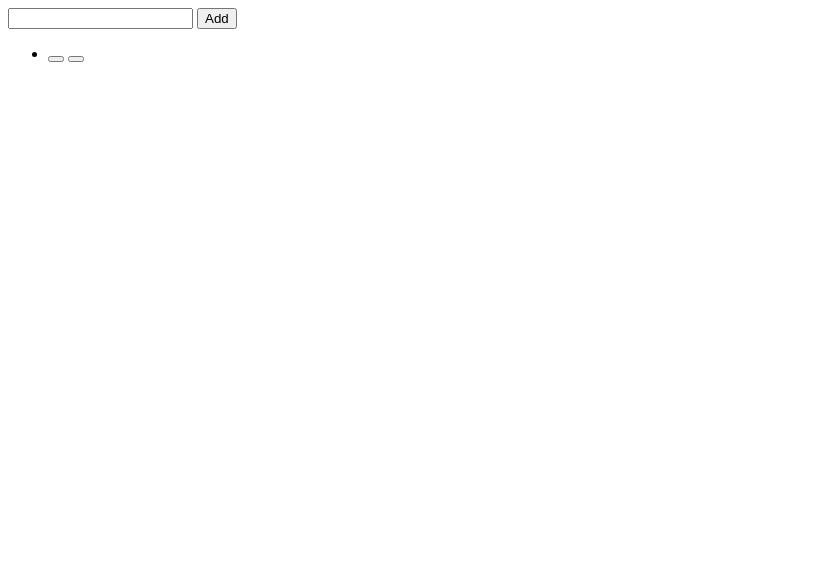
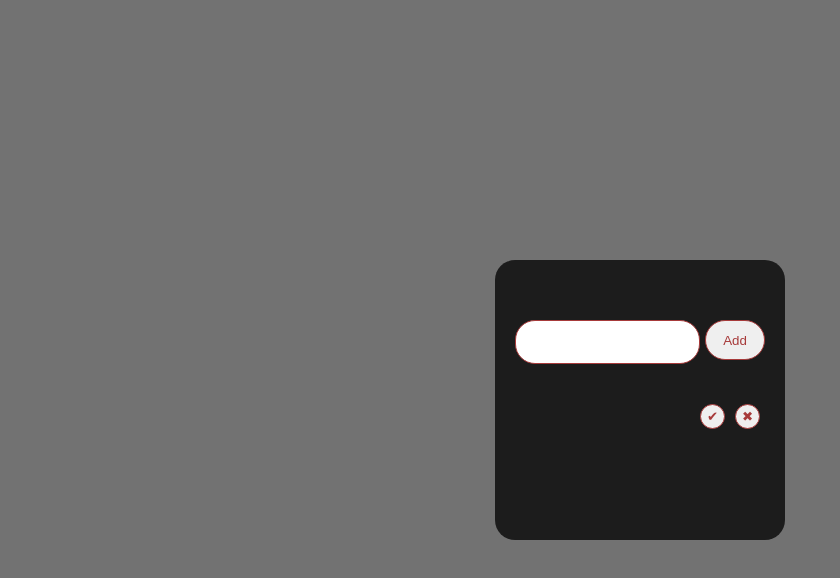
Before and after one commit to AleksZorge/svelte-todolist, a SvelteKit app: page / in a window 1280 px wide. Shown: the top 578 px of the page, without its empty margins (0-840 px from the left). Built offline with nearby package versions, Linux system fonts and the light colour scheme.

Commit message:
add style

```diff
--- a/src/routes/+page.svelte
+++ b/src/routes/+page.svelte
@@ -1,15 +1,81 @@
 <main>
   <section class="todo">
-    <form>
-      <input type="text" />
-      <button> Add </button>
+    <form class="todo-form">
+      <input type="text" class="todo-input" />
+      <button class="todo-add"> Add </button>
     </form>
     <ul class="tasks">
       <li class="task">
         <p class="task-text"></p>
-        <button class="task-btn-execute"></button>
-        <button class="task-btn-delete"></button>
+        <button class="task-btn task-btn-execute">&#10004;</button>
+        <button class="task-btn task-btn-delete">&#10006;</button>
       </li>
     </ul>
   </section>
 </main>
+
+<style>
+  :global(body) {
+    margin: 0;
+    padding: 0;
+    box-sizing: border-box;
+  }
+  main {
+    background-color: rgb(114, 114, 114);
+    height: 100vh;
+    display: flex;
+    align-items: center;
+    justify-content: center;
+  }
+  .todo {
+    padding: 20px;
+    background-color: rgb(28, 28, 28);
+    width: 250px;
+    border-radius: 20px;
+  }
+  .todo-form {
+    margin: 20px 0px;
+    display: flex;
+  }
+  .todo-input {
+    margin: 20px 0px;
+    border: 1px solid rgb(167, 58, 58);
+    height: 40px;
+    outline: none;
+    border-radius: 20px;
+    flex: 1;
+    text-indent: 20px;
+  }
+  .todo-add {
+    margin: 20px 0px;
+    border: 1px solid rgb(167, 58, 58);
+    height: 40px;
+    outline: none;
+    border-radius: 20px;
+    width: 60px;
+    margin-left: 5px;
+    color: rgb(167, 58, 58);
+    cursor: pointer;
+  }
+
+  .tasks {
+    min-height: 100px;
+  }
+  .task {
+    margin: 10px 0px;
+    display: flex;
+  }
+
+  .task-text {
+    flex: 1;
+  }
+  .task-btn {
+    width: 25px;
+    height: 25px;
+    border: 1px solid rgb(167, 58, 58);
+    color: rgb(167, 58, 58);
+    border-radius: 50%;
+    margin: 0px 5px;
+    cursor: pointer;
+  }
+</style>
```
